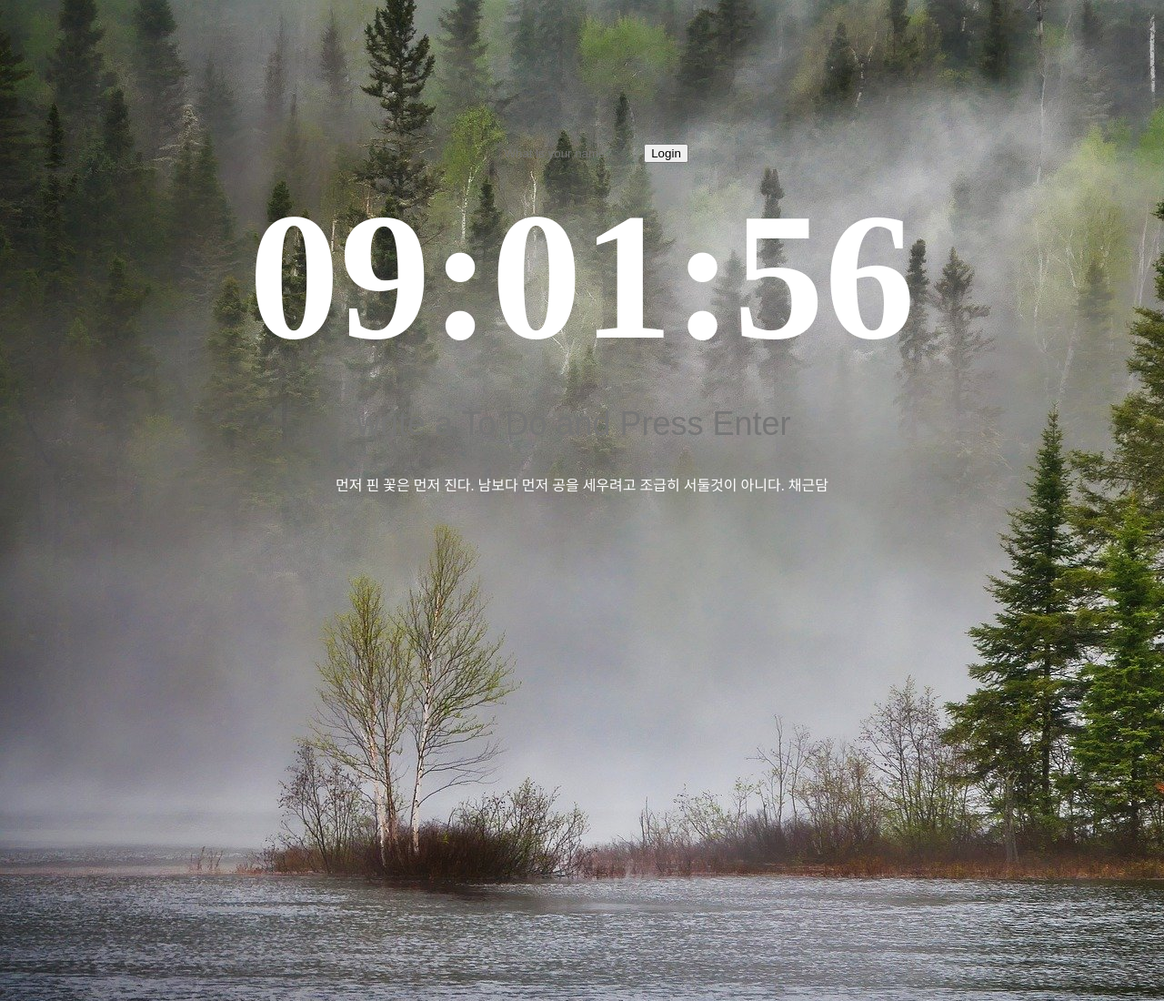
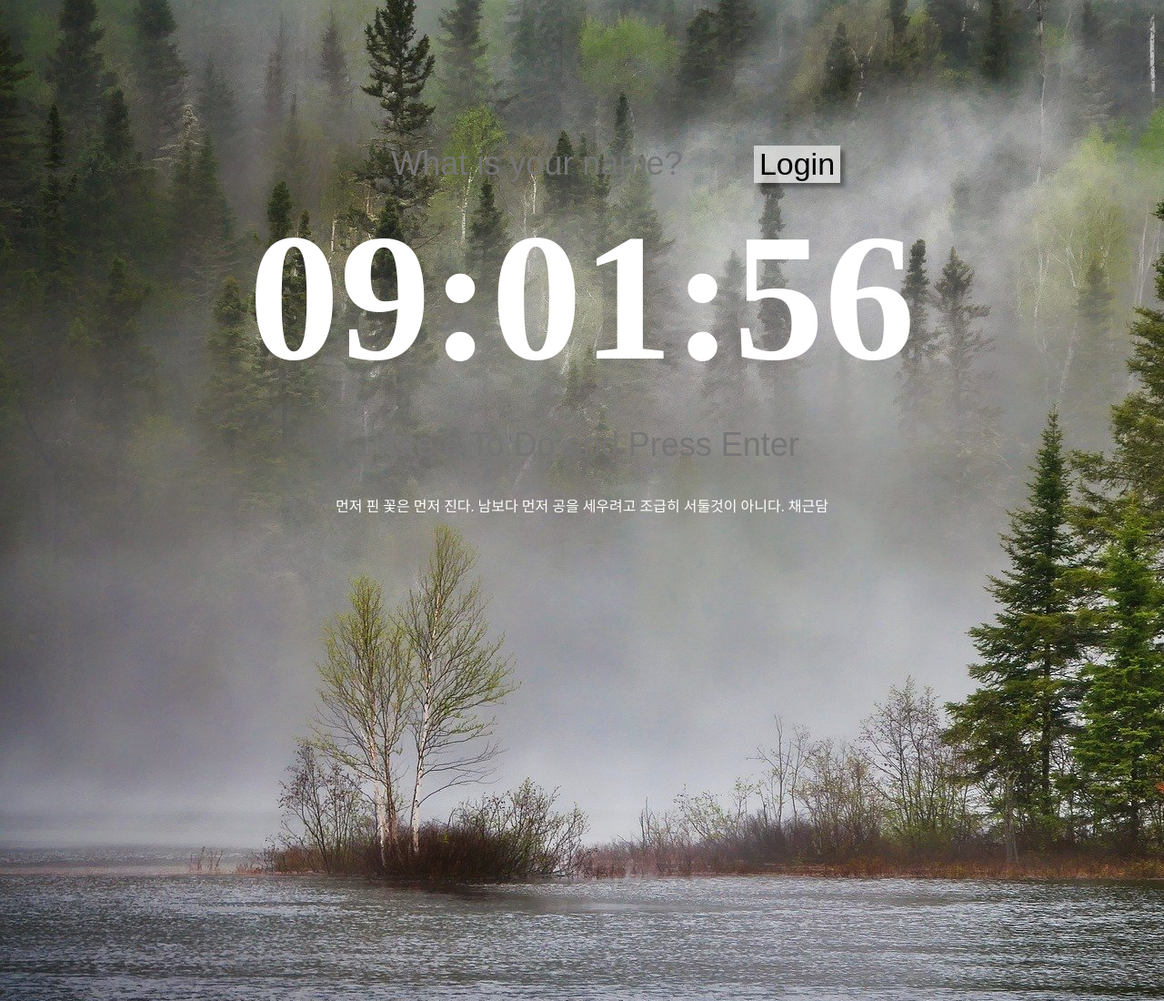
Before and after one commit to jongwoo1126/Javascript, a plain HTML site: page Momentum/index.html in a window 1280 px wide. Shown: the top 1100 px of the page at 91% size. Drawn offline with Linux system fonts and the light colour scheme.

Commit message:
2022-05-30 Momentum css end...

```diff
--- a/Momentum/css/style.css
+++ b/Momentum/css/style.css
@@ -28,12 +28,38 @@ body{
 
 #login-form > input:first-child {
     text-align: center;
-    color: white;
+    font-size: 36px;
     background-color: transparent;
     border: 0;
 }
 
-#login-form > input:last-child {}
+#login-form > input:first-child:hover{
+    background-color: rgba(255,255,255,0.4);
+    border: 0;
+}
+
+#login-form > input:first-child:focus{
+    outline: 0;
+}
+
+#login-form > input:last-child {
+    font-size: 34px;
+    background-color: transparent;
+    border: 0;background-color: rgba(255,255,255,0.6);
+    box-shadow: 5px 5px 5px rgba(0,0,0,0.4);
+    cursor: pointer;        /* 커서 모양 변경 */
+}
+
+#login-form > input:last-child:hover {
+    background-color:rgba(255,255,255,0.8)
+}
+
+/* 로그인 버트 클릭시 */
+#login-form input:last-child:active{
+    background-color:darkgray;
+    color:white;
+    outline: none;
+}
 
 #clock {
     text-align: center;
@@ -54,6 +80,7 @@ body{
 #todo-form > input{
     width: 500px;
     height: 76px;
+    text-align: center;
     font-size: 36px;
     background-color: transparent;
     border: 0;
@@ -62,6 +89,10 @@ body{
 #todo-form > input:hover{
     background-color: rgba(255,255,255,0.4);
     border: 0;
+}
+
+#todo-form > input:focus{
+    outline: 0;
 }
 
 #todo-form:first-child {
```
